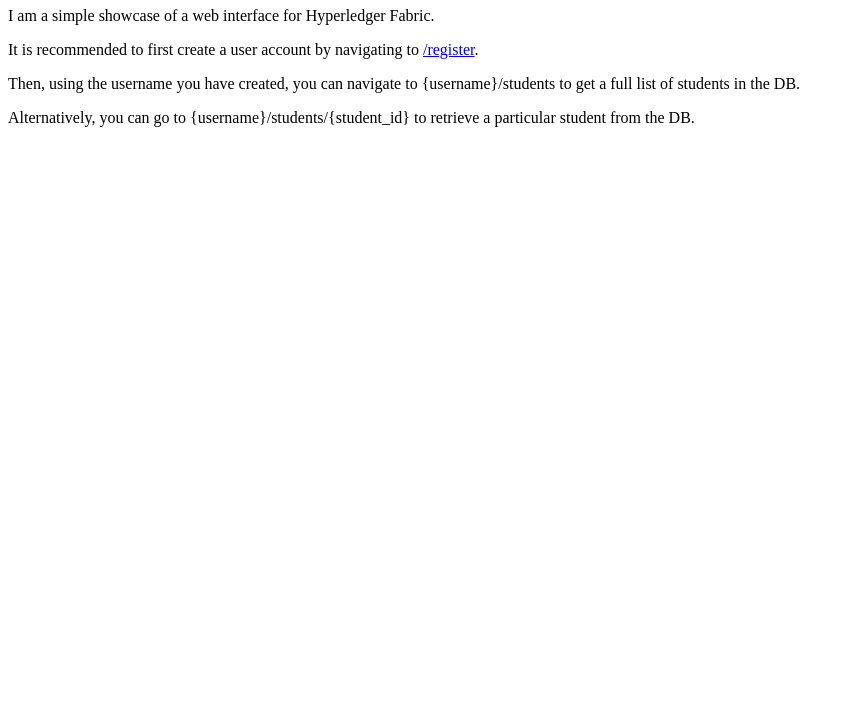
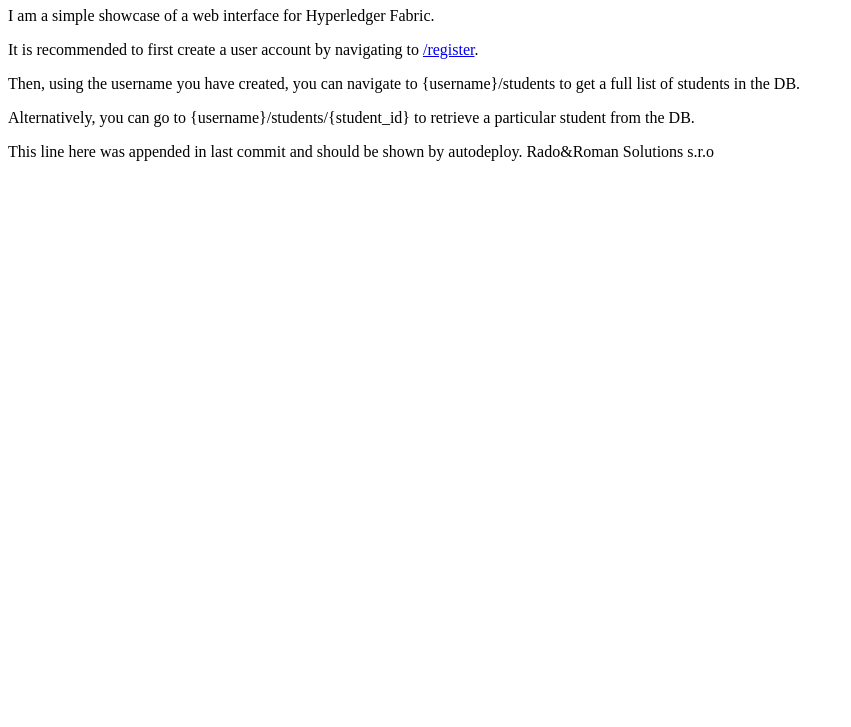
Before and after one commit to Reydifox/blockchain-school-server, a website: page web/public/index.html in a window 1280 px wide. Shown: the part 73-800 px from the top of the page, without its empty margins (0-851 px from the left). Drawn offline with Linux system fonts and the light colour scheme.

Commit message:
fix: node index

```diff
--- a/web/public/index.html
+++ b/web/public/index.html
@@ -12,5 +12,6 @@
     <p>It is recommended to first create a user account by navigating to <a href="/register">/register</a>.</p>
     <p>Then, using the username you have created, you can navigate to {username}/students to get a full list of students in the DB.</p>
     <p>Alternatively, you can go to {username}/students/{student_id} to retrieve a particular student from the DB.</p>
+    <p>This line here was appended in last commit and should be shown by autodeploy. Rado&Roman Solutions s.r.o</p>
 </body>
 </html>
```
